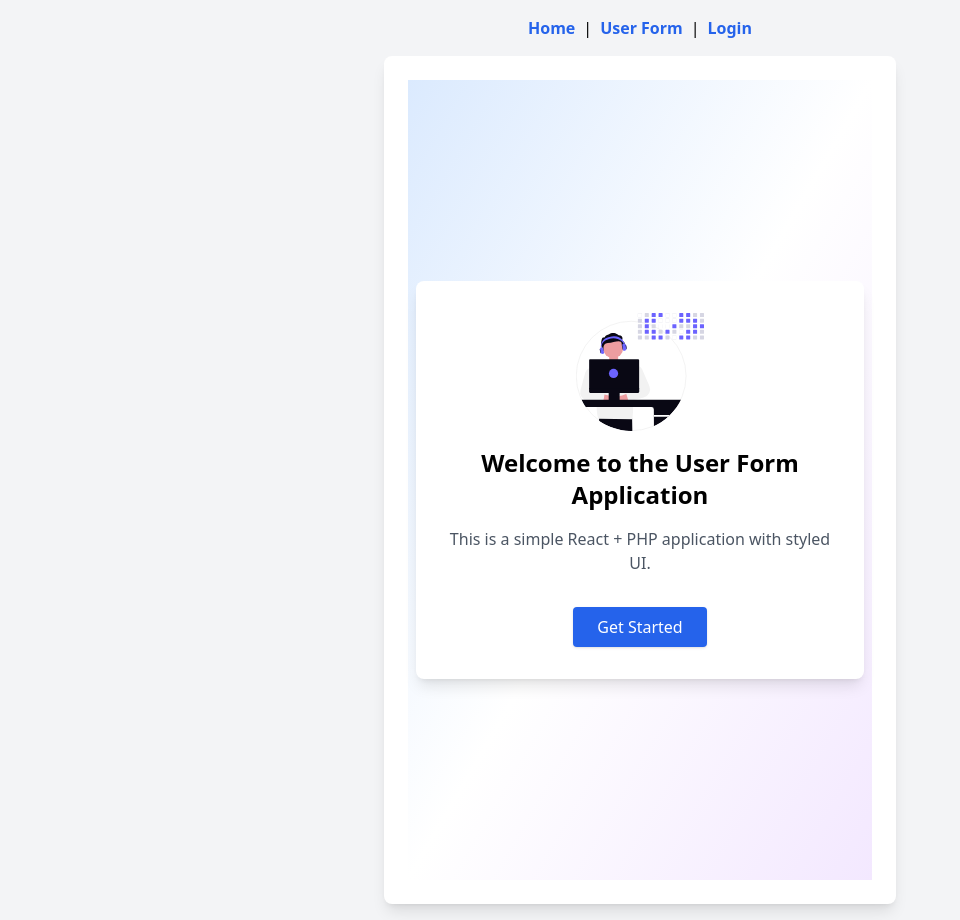
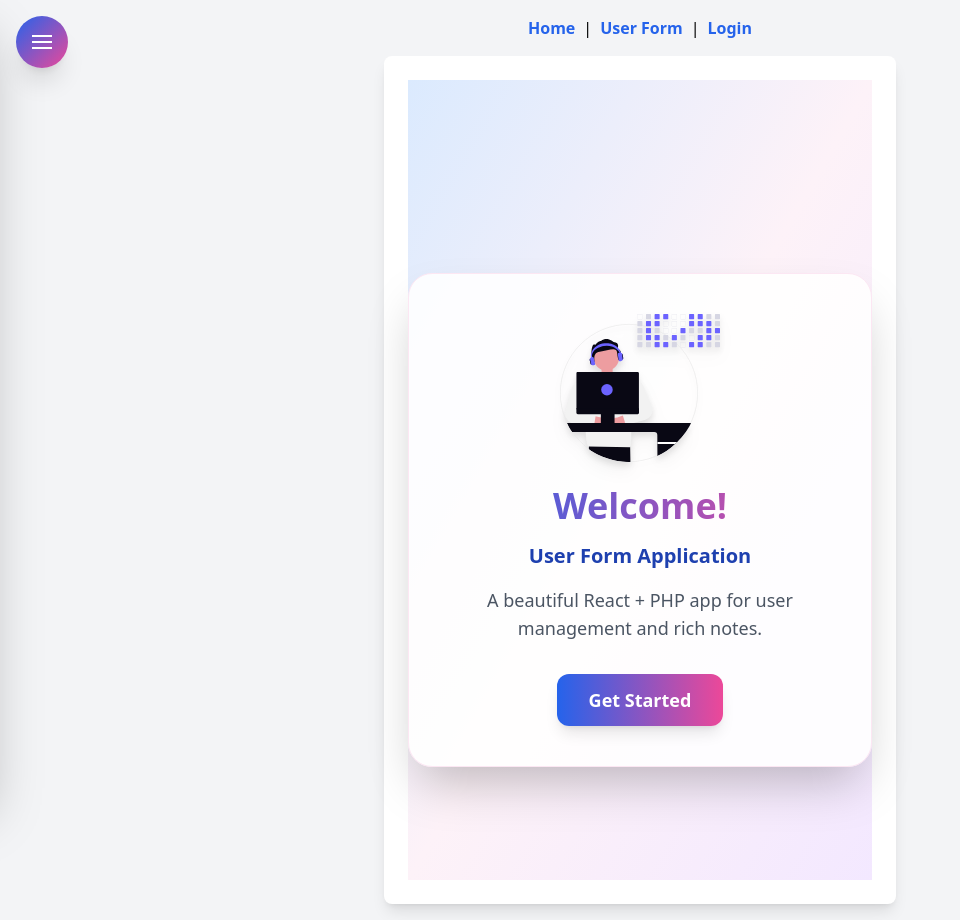
Before and after one commit to priyanshikandpal/react-app, a React (Create React App) app: page / in a window 1280 px wide. Shown: the whole page, without its empty margins (0-960 px from the left). Built offline with nearby package versions, Linux system fonts and the light colour scheme.

Commit message:
Update Home.js

```diff
--- a/src/components/Home.js
+++ b/src/components/Home.js
@@ -1,29 +1,85 @@
-import React from "react";
+import React, { useState } from "react";
 import welcomeImg from "./assets/welcome.svg";
 
 function Home() {
+  const [sidebarOpen, setSidebarOpen] = useState(false);
+
   return (
-    <div className="min-h-screen flex flex-col items-center justify-center bg-gradient-to-br from-blue-100 via-white to-purple-100">
-      <div className="bg-white rounded-lg shadow-lg p-8 max-w-md w-full text-center">
+    <div className="min-h-screen flex flex-col items-center justify-center bg-gradient-to-br from-blue-100 via-pink-50 to-purple-100 relative">
+      {/* Sidebar Drawer */}
+      <div
+        className={`fixed top-0 left-0 h-full z-40 transition-transform duration-300 bg-white/90 shadow-2xl w-72 border-r border-pink-100
+        ${sidebarOpen ? "translate-x-0" : "-translate-x-full"}`}
+      >
+        <div className="flex flex-col h-full">
+          {/* Fun message */}
+          <div className="p-8 flex-1 flex flex-col justify-center items-center">
+            <span className="text-5xl mb-4 animate-bounce">😄</span>
+            <h3 className="text-2xl font-extrabold mb-2 text-transparent bg-clip-text bg-gradient-to-r from-blue-600 to-pink-500 text-center">
+              Hey there, Awesome Human!
+            </h3>
+            <p className="text-blue-700 text-center mb-4">
+              Welcome to a place where your notes get superpowers.<br />
+              <span className="font-semibold text-pink-500">Smile,</span> you’re about to make something amazing!
+            </p>
+            <span className="inline-block mt-2 text-xs text-gray-400">P.S. You look great today! 🌟</span>
+          </div>
+          {/* Close button */}
+          <button
+            className="absolute top-4 right-4 text-3xl font-bold text-gray-400 hover:text-pink-500 transition"
+            onClick={() => setSidebarOpen(false)}
+            title="Close sidebar"
+          >
+            &times;
+          </button>
+        </div>
+      </div>
 
+      {/* Overlay when sidebar is open */}
+      {sidebarOpen && (
+        <div
+          className="fixed inset-0 bg-black opacity-40 z-30"
+          onClick={() => setSidebarOpen(false)}
+        />
+      )}
+
+      {/* Sidebar Toggle Button */}
+      <button
+        className="fixed top-4 left-4 z-50 bg-gradient-to-br from-blue-600 to-pink-500 text-white rounded-full p-3 shadow-xl hover:scale-110 transition-transform focus:outline-none"
+        onClick={() => setSidebarOpen(true)}
+        style={{ display: sidebarOpen ? "none" : "block" }}
+        title="Open sidebar"
+      >
+        {/* Hamburger icon */}
+        <svg width="28" height="28" fill="none" stroke="currentColor" strokeWidth="2">
+          <path d="M4 8h20M4 14h20M4 20h20" />
+        </svg>
+      </button>
+
+      {/* Main Home Content */}
+      <div className="flex-1 flex flex-col items-center justify-center z-10">
+        <div className="bg-white/90 rounded-3xl shadow-2xl p-10 max-w-lg w-full text-center border border-pink-100 mt-20">
           <img
             src={welcomeImg}
             alt="Welcome"
-        className="w-32 mx-auto mb-4"
+            className="w-40 mx-auto mb-6 drop-shadow-lg"
           />
-        <h2 className="text-2xl font-bold mb-4">
-          Welcome to the User Form Application
+          <h2 className="text-4xl font-extrabold mb-4 text-transparent bg-clip-text bg-gradient-to-r from-blue-600 to-pink-500">
+            Welcome!
           </h2>
-        <p className="text-gray-600 mb-4">
-          This is a simple React + PHP application with styled UI.
+          <h3 className="text-xl font-semibold mb-4 text-blue-800">
+            User Form Application
+          </h3>
+          <p className="text-gray-600 mb-6 text-lg">
+            A beautiful React + PHP app for user management and rich notes.
           </p>
-
           <a
             href="/form"
-          className="inline-block mt-4 px-6 py-2 bg-blue-600 text-white rounded shadow hover:bg-blue-700 transition"
+            className="inline-block mt-2 px-8 py-3 bg-gradient-to-r from-blue-600 to-pink-500 text-white text-lg rounded-xl font-bold shadow-lg hover:scale-105 transition-transform"
           >
             Get Started
           </a>
+        </div>
       </div>
     </div>
   );
```
Lines whose indentation alone changed are shown as unchanged.
